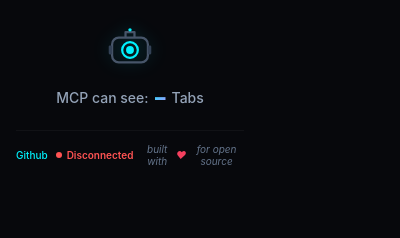
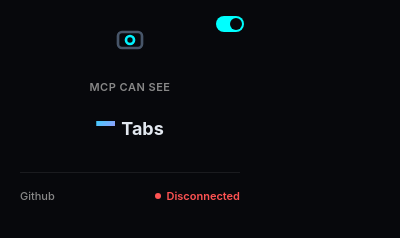
Before and after one commit to jamubc/2ManyTabs-MCP, a browser extension: page extension/popup.html in a window 400 px wide. Drawn offline with Linux system fonts and the light colour scheme.

Commit message:
feat: release 2.0.0 with open_tabs, programmatic tool calling, and UI refinements

```diff
--- a/extension/popup.html
+++ b/extension/popup.html
@@ -13,40 +13,48 @@
       font-size: 13px;
       background: #07080c;
       color: #cbd5e1;
-      padding: 18px 16px 14px 16px;
+      padding: 24px 20px 20px 20px;
       display: flex;
       flex-direction: column;
       align-items: center;
       text-align: center;
       overflow: hidden;
+      position: relative;
     }
 
     .eye-container {
-      margin-top: 4px;
-      margin-bottom: 8px;
+      margin-bottom: 24px;
       display: flex;
       justify-content: center;
       align-items: center;
     }
 
-    .robot-eye {
-      filter: drop-shadow(0 0 8px rgba(0, 242, 254, 0.2));
-    }
-
     .vision-container {
-      font-size: 14px;
-      font-weight: 500;
-      color: #94a3b8;
-      margin-bottom: 16px;
       display: flex;
+      flex-direction: column;
       align-items: center;
       justify-content: center;
-      gap: 6px;
+      margin-bottom: 28px;
       user-select: none;
     }
 
+    .vision-eyebrow {
+      font-size: 11px;
+      text-transform: uppercase;
+      color: #888;
+      font-weight: 600;
+      margin-bottom: 8px;
+      letter-spacing: 0.5px;
+    }
+
+    .vision-main {
+      display: flex;
+      align-items: baseline;
+      gap: 6px;
+    }
+
     .tab-count-value {
-      font-size: 22px;
+      font-size: 38px;
       font-weight: 800;
       background: linear-gradient(135deg, #00f2fe 0%, #c084fc 100%);
       -webkit-background-clip: text;
@@ -54,16 +62,20 @@
       line-height: 1;
     }
 
+    .vision-tabs-text {
+      font-size: 18px;
+      font-weight: 700;
+      color: #e2e8f0;
+    }
+
     .pill {
-      font-size: 10px;
+      font-size: 11px;
       color: #94a3b8;
       display: flex;
       align-items: center;
       justify-content: center;
-      gap: 5px;
-      margin-bottom: 0;
-      margin-left: 8px;
-      margin-right: 8px;
+      gap: 6px;
+      margin: 0;
       font-weight: 500;
     }
 
@@ -80,13 +92,11 @@
 
     /* Connected state styling */
     .pill.connected .status-value {
-      color: #00f2fe;
+      color: #00ffff;
     }
 
     .pill.connected .status-dot {
-      background: #00f2fe;
-      box-shadow: 0 0 8px #00f2fe;
-      animation: status-pulse 1.8s infinite ease-in-out;
+      background: #00ffff;
     }
 
     /* Disconnected state styling */
@@ -98,75 +108,97 @@
       background: #ff5353;
     }
 
-    @keyframes status-pulse {
-      0%, 100% { transform: scale(1); opacity: 0.6; }
-      50% { transform: scale(1.3); opacity: 1; box-shadow: 0 0 12px #00f2fe; }
-    }
-
     .footer {
       width: 100%;
-      border-top: 1px solid rgba(255, 255, 255, 0.04);
-      padding-top: 12px;
-      margin-top: 6px;
+      border-top: 1px solid rgba(255, 255, 255, 0.08);
+      padding-top: 16px;
+      margin-top: 4px;
     }
 
     .links-row {
       display: flex;
       justify-content: space-between;
       align-items: center;
-      font-size: 10px;
+      font-size: 11px;
     }
 
     .support-link {
-      color: #00f2fe;
+      color: #888;
       text-decoration: none;
       transition: color 0.2s ease;
       font-weight: 500;
     }
 
     .support-link:hover {
-      color: #c084fc;
-      text-decoration: underline;
+      color: #cbd5e1;
     }
 
-    .quote {
-      color: #64748b;
-      font-style: italic;
-      display: flex;
-      align-items: center;
-      gap: 3px;
-      user-select: none;
+    .toggle-container {
+      position: absolute;
+      top: 16px;
+      right: 16px;
+      width: 28px;
+      height: 16px;
     }
 
-    .heart {
-      color: #f43f5e;
-      display: inline;
+    .toggle-input {
+      opacity: 0;
+      width: 0;
+      height: 0;
+      position: absolute;
+    }
+
+    .toggle-slider {
+      position: absolute;
+      cursor: pointer;
+      top: 0; left: 0; right: 0; bottom: 0;
+      background-color: #334155;
+      transition: .3s;
+      border-radius: 16px;
+    }
+
+    .toggle-slider:before {
+      position: absolute;
+      content: "";
+      height: 12px;
+      width: 12px;
+      left: 2px;
+      bottom: 2px;
+      background-color: #cbd5e1;
+      transition: .3s;
+      border-radius: 50%;
+    }
+
+    .toggle-input:checked + .toggle-slider {
+      background-color: #00ffff;
+    }
+
+    .toggle-input:checked + .toggle-slider:before {
+      transform: translateX(12px);
+      background-color: #07080c;
     }
   </style>
 </head>
 
 <body>
+  <label class="toggle-container" aria-label="Toggle MCP">
+    <input type="checkbox" id="powerToggle" class="toggle-input" checked>
+    <span class="toggle-slider"></span>
+  </label>
+
   <div class="eye-container">
-    <svg class="robot-eye" viewBox="0 0 100 100" width="56" height="56">
-      <!-- Robot head outline -->
-      <rect x="18" y="28" width="64" height="44" rx="12" fill="none" stroke="#475569" stroke-width="4"/>
-      <path d="M42 28 V18 H58 V28" fill="none" stroke="#475569" stroke-width="4" stroke-linejoin="round"/>
-      <circle cx="50" cy="14" r="3" fill="#00f2fe"/>
-      <!-- Robot eye lens -->
-      <circle cx="50" cy="50" r="14" fill="none" stroke="#00f2fe" stroke-width="4"/>
-      <circle cx="50" cy="50" r="7" fill="#00f2fe">
-        <animate attributeName="opacity" values="0.5;1;0.5" dur="2s" repeatCount="indefinite" />
-      </circle>
-      <!-- Small ear elements -->
-      <rect x="12" y="42" width="6" height="16" rx="2" fill="#334155"/>
-      <rect x="82" y="42" width="6" height="16" rx="2" fill="#334155"/>
+    <svg class="robot-eye" viewBox="0 0 24 24" width="32" height="32" fill="none" stroke="#475569" stroke-width="2" stroke-linecap="round" stroke-linejoin="round">
+      <rect x="3" y="6" width="18" height="12" rx="3" />
+      <circle cx="12" cy="12" r="3" stroke="#00f2fe" />
     </svg>
   </div>
 
   <div class="vision-container">
-    <span>MCP can see:</span>
-    <span class="tab-count-value" id="tabCount">–</span>
-    <span>Tabs</span>
+    <div class="vision-eyebrow">MCP can see</div>
+    <div class="vision-main">
+      <span class="tab-count-value" id="tabCount">–</span>
+      <span class="vision-tabs-text">Tabs</span>
+    </div>
   </div>
 
   <div class="footer">
@@ -176,7 +208,6 @@
         <span class="status-dot"></span>
         <span class="status-value" id="statusText">Disconnected</span>
       </div>
-      <span class="quote">built with <span class="heart">♥</span> for open source</span>
     </div>
   </div>
 
--- a/extension/popup.js
+++ b/extension/popup.js
@@ -1,17 +1,39 @@
 async function refresh() {
   const [storage, tabs] = await Promise.all([
-    chrome.storage.local.get(['connected']),
+    chrome.storage.local.get(['connected', 'enabled']),
     chrome.tabs.query({}),
   ]);
 
+  const enabled = storage.enabled !== false;
   const connected = storage.connected === true;
+
   const pill = document.getElementById('statusPill');
   const text = document.getElementById('statusText');
+  const powerToggle = document.getElementById('powerToggle');
 
-  pill.className = 'pill ' + (connected ? 'connected' : 'disconnected');
-  text.textContent = connected ? 'Connected' : 'Disconnected';
+  if (powerToggle && powerToggle.checked !== enabled) {
+    powerToggle.checked = enabled;
+  }
+
+  if (!enabled) {
+    pill.className = 'pill disconnected';
+    text.textContent = 'Off';
+  } else {
+    pill.className = 'pill ' + (connected ? 'connected' : 'disconnected');
+    text.textContent = connected ? 'Connected' : 'Disconnected';
+  }
   document.getElementById('tabCount').textContent = tabs.length;
 }
 
+document.addEventListener('DOMContentLoaded', () => {
+  const powerToggle = document.getElementById('powerToggle');
+  if (powerToggle) {
+    powerToggle.addEventListener('change', (e) => {
+      chrome.storage.local.set({ enabled: e.target.checked });
+      refresh();
+    });
+  }
+});
+
 refresh();
 setInterval(refresh, 1500);
--- a/native-host/tools/index.js
+++ b/native-host/tools/index.js
@@ -4,8 +4,10 @@
 
 import { listTabsTool }  from './list-tabs.tool.js';
 import { closeTabsTool } from './close-tabs.tool.js';
+import { openTabsTool }  from './open-tabs.tool.js';
 
 export const toolRegistry = [
   listTabsTool,
   closeTabsTool,
+  openTabsTool,
 ];
--- a/native-host/tools/list-tabs.tool.js
+++ b/native-host/tools/list-tabs.tool.js
@@ -13,8 +13,9 @@ export const listTabsTool = {
   title: 'List Tabs',
   description:
     'Read open Chrome tabs. Returns a domain histogram (the fastest way to understand a large ' +
-    'tab set) plus a detailed view. Filter with `query`, reshape with `group_by`, or isolate ' +
-    'redundant tabs with `duplicates_only`. Read-only — never closes anything.',
+    'tab set) plus a detailed view. When summarizing the results for the user, you should ' +
+    'include the histogram bar graph in your response. Filter with `query`, reshape with ' +
+    '`group_by`, or isolate redundant tabs with `duplicates_only`. Read-only — never closes anything.',
   annotations: { readOnlyHint: true, openWorldHint: true },
   inputSchema: {
     query: z.string().optional()
```
Also changed, not shown: extension/background.js (+41 -3 lines), llms.txt (+13 -6 lines), native-host/host.js (+7 -0 lines), native-host/tools/close-tabs.tool.js (+16 -3 lines), native-host/tools/open-tabs.tool.js (added, +35 -0 lines), CHANGELOG.md (added), README.md.
